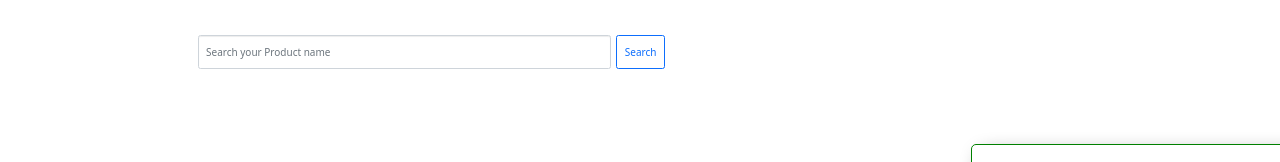
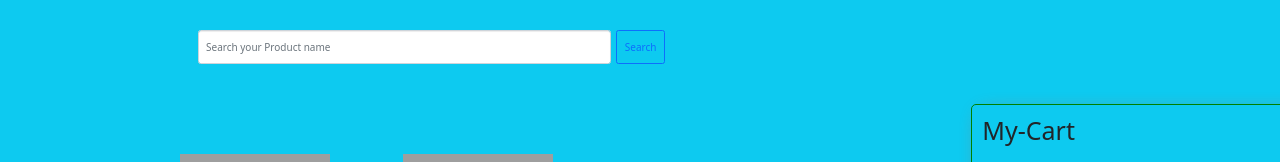
Before and after one commit to hrhabib07/ranga-store, a plain HTML site: page index.html in a window 1280 px wide. Shown: the top 162 px of the page. Drawn offline with nearby package versions, Linux system fonts and the light colour scheme; grey boxes are pictures that could not be loaded.

Commit message:
some bugs fixed

```diff
--- a/css/style.css
+++ b/css/style.css
@@ -1,6 +1,12 @@
 body {
   overflow-x: hidden;
   font-family: "Montserrat", sans-serif;
+  margin: 0;
+  padding: 0;
+}
+
+html {
+  margin: 0;
 }
 
 .search-field {
@@ -48,6 +54,7 @@ body {
 }
 
 .single-product:hover {
+  background-color: rgba(241, 237, 231, 0.76);
   box-shadow: 4px 4px 7px gray;
   border-radius: 10px;
   border: 1px solid rgba(38, 0, 255, 0.445);
--- a/index.html
+++ b/index.html
@@ -21,8 +21,8 @@
 
 <body>
   <header></header>
-  <main class="main">
-    <div class="search-field container w-75 my-5">
+  <main class="main bg-info">
+    <div class="search-field container w-75 py-5">
       <!-- <div class="search-box">
         <input id="input-field" class="search-field" type="text" />
         <button type="button" class="btn btn-primary search-button" data-toggle="button" aria-pressed="false"
@@ -34,12 +34,6 @@
         <input type="text" class="form-control" placeholder="Search your Product name" aria-label="Recipient's username"
           aria-describedby="button-addon2">
         <button class="btn btn-outline-primary mx-2" type="button" id="button-addon2">Search</button>
-      </div>
-    </div>
-    <div class="row">
-      <div class="col-md-6 col-lg-9 col-sm-7">
-        <div id="show-details" class="my-5 mx-auto">
-        </div>
       </div>
     </div>
     <div class="row">
```
